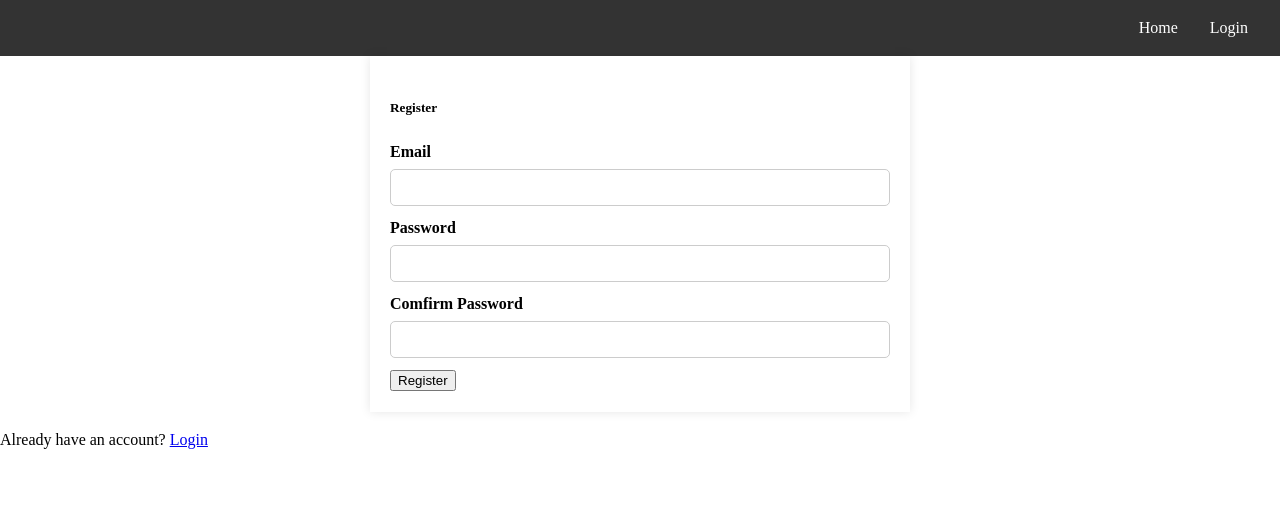
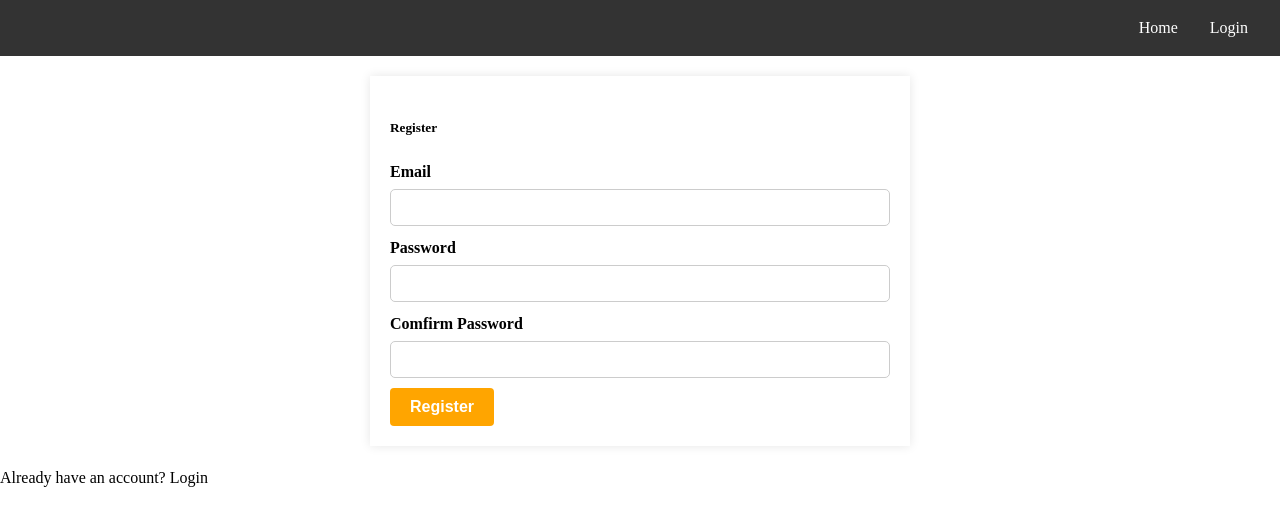
Before and after one commit to Andrei1694/user-login-app, a React (Vite) app in the folder client/: page /login in a window 1280 px wide. Both pictures are taken after a click on the link "Register". Shown: the top 526 px of the page. Built offline with nearby package versions, Linux system fonts and the light colour scheme.

Commit message:
added more components

```diff
--- a/client/src/App.jsx
+++ b/client/src/App.jsx
@@ -3,12 +3,11 @@ import "./App.css";
 import LoginPage from "./pages/login/Login.page";
 import HomePage from "./pages/Home";
 import Layout from "./pages/Layout";
-import UserProvider, { UserContext } from "./context/UserContext";
+import { UserContext } from "./context/UserContext";
 import ProtectedLayout from "./pages/ProtectedLayout";
 import WeatherPage from "./pages/weather/Weather.page";
 import { useContext, useEffect, useState } from "react";
 import { useCookies } from "react-cookie";
-import axios from "axios";
 
 function App() {
   const { user, setUser } = useContext(UserContext);
@@ -43,7 +42,6 @@ function App() {
       <Routes>
         <Route element={<ProtectedLayout />}>
           <Route path="/" element={<HomePage />} />
-          <Route path="login" element={<LoginPage />} />
           <Route path="/weather" element={<WeatherPage />} />
         </Route>
       </Routes>
--- /dev/null
+++ b/client/src/components/Button.jsx
@@ -0,0 +1,23 @@
+import styled from "styled-components";
+
+const Button = styled.button`
+  background-color: #ffa500;
+  color: #fff;
+  font-size: 16px;
+  font-weight: bold;
+  padding: 10px 20px;
+  border: none;
+  border-radius: 4px;
+  cursor: pointer;
+
+  &:hover {
+    background-color: #ff8c00;
+  }
+
+  @media (max-width: 768px) {
+    padding: 8px 16px;
+    font-size: 14px;
+  }
+`;
+
+export default Button;
--- /dev/null
+++ b/client/src/components/FormContainer.jsx
@@ -0,0 +1,11 @@
+import styled from "styled-components";
+
+export const FormContainer = styled.div`
+  max-width: 500px;
+  margin: 20px auto;
+  box-shadow: 0 0 10px rgba(0, 0, 0, 0.1);
+  padding: 20px;
+  @media (max-width: 768px) {
+    max-width: 100%;
+  }
+`;
--- a/client/src/pages/login/Login.page.jsx
+++ b/client/src/pages/login/Login.page.jsx
@@ -14,9 +14,7 @@ export default function LoginPage() {
       {showLogin ? <LoginForm /> : <RegisterForm />}
       <p>
         {showLogin ? "Don't have an account?" : "Already have an account?"}{" "}
-        <a href="#" onClick={toggleForm}>
-          {showLogin ? "Register" : "Login"}
-        </a>
+        <a onClick={toggleForm}>{showLogin ? "Register" : "Login"}</a>
       </p>
     </div>
   );
--- a/client/src/pages/login/components/LoginForm.component.jsx
+++ b/client/src/pages/login/components/LoginForm.component.jsx
@@ -2,8 +2,10 @@ import { useFormik } from "formik";
 import { useContext } from "react";
 import * as yup from "yup";
 import { UserContext } from "../../../context/UserContext";
-import { Navigate, useNavigate } from "react-router-dom";
+import { useNavigate } from "react-router-dom";
 import Input from "../../../components/Input";
+import { FormContainer } from "../../../components/FormContainer";
+import Button from "../../../components/Button";
 
 const initialValues = {
   email: "",
@@ -28,7 +30,7 @@ export default function LoginForm() {
   });
   const { handleLogin } = useContext(UserContext);
   return (
-    <div>
+    <FormContainer>
       <h5>Login</h5>
       <div>
         <form onSubmit={formik.handleSubmit}>
@@ -56,9 +58,9 @@ export default function LoginForm() {
             <span>{formik.errors.password}</span>
           )}
 
-          <button type="submit">Login</button>
+          <Button type="submit">Login</Button>
         </form>
       </div>
-    </div>
+    </FormContainer>
   );
 }
--- a/client/src/pages/login/components/RegisterForm.component.jsx
+++ b/client/src/pages/login/components/RegisterForm.component.jsx
@@ -1,7 +1,8 @@
 import { useFormik } from "formik";
 import * as yup from "yup";
 import Input from "../../../components/Input";
-import styled from "styled-components";
+import { FormContainer } from "../../../components/FormContainer";
+import Button from "../../../components/Button";
 
 const initialValues = {
   email: "",
@@ -18,16 +19,6 @@ const registerValidationSchema = yup.object().shape({
     .required("Confirm Password is required"),
 });
 
-const FormContainer = styled.div`
-  max-width: 500px;
-  margin: 0 auto;
-  box-shadow: 0 0 10px rgba(0, 0, 0, 0.1);
-  padding: 20px;
-  @media (max-width: 768px) {
-    max-width: 100%;
-  }
-`;
-
 export default function RegisterForm() {
   const formik = useFormik({
     initialValues,
@@ -41,7 +32,6 @@ export default function RegisterForm() {
     <FormContainer>
       <h5>Register</h5>
       <form onSubmit={formik.handleSubmit}>
-        <div>
         <Input
           label="Email"
           type="email"
@@ -54,8 +44,7 @@ export default function RegisterForm() {
         {formik.touched.email && formik.errors.email && (
           <span>{formik.errors.email}</span>
         )}
-        </div>
-        <div>
+
         <Input
           label="Password"
           type="password"
@@ -68,8 +57,7 @@ export default function RegisterForm() {
         {formik.touched.password && formik.errors.password && (
           <span>{formik.errors.password}</span>
         )}
-        </div>
-        <div>
+
         <Input
           label="Comfirm Password"
           type="password"
@@ -82,8 +70,8 @@ export default function RegisterForm() {
         {formik.touched.confirmPassword && formik.errors.confirmPassword && (
           <span>{formik.errors.confirmPassword}</span>
         )}
-        </div>
-        <button type="submit">Register</button>
+
+        <Button type="submit">Register</Button>
       </form>
     </FormContainer>
   );
```
Lines whose indentation alone changed are shown as unchanged.
